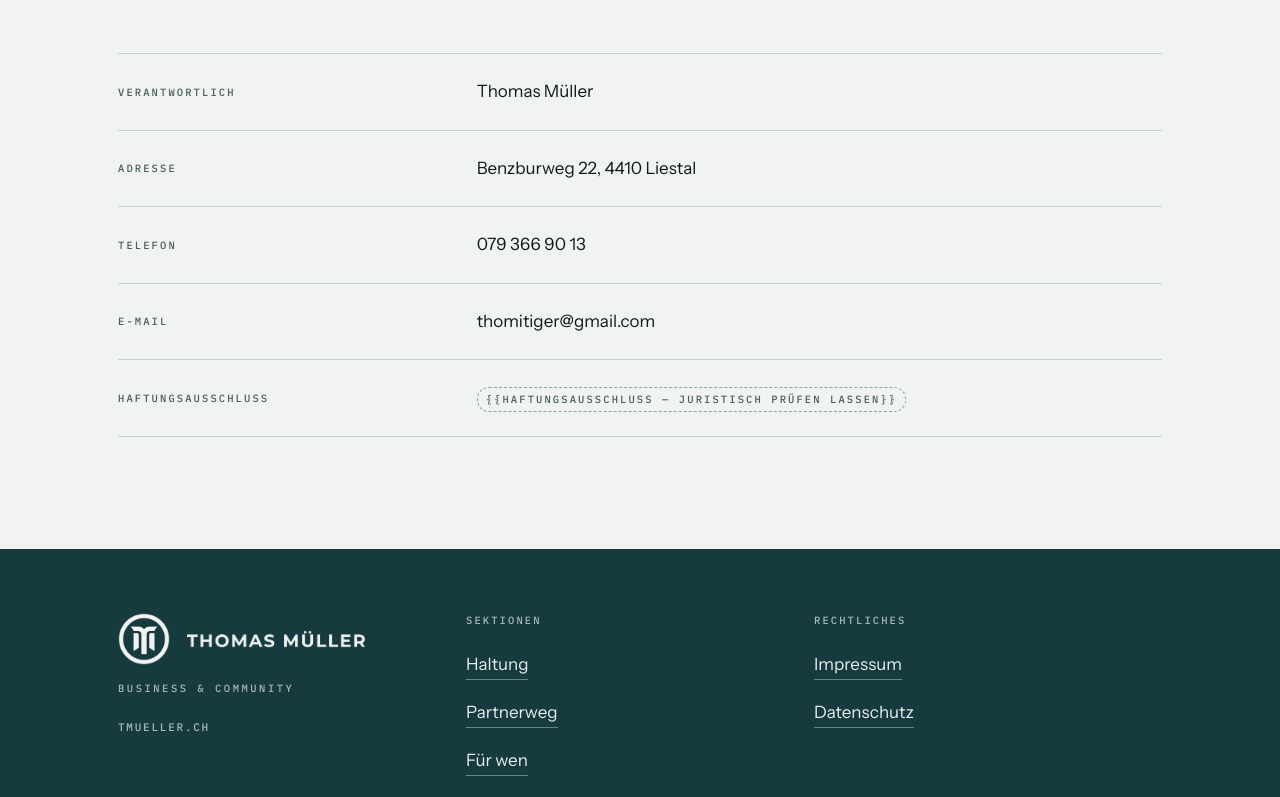
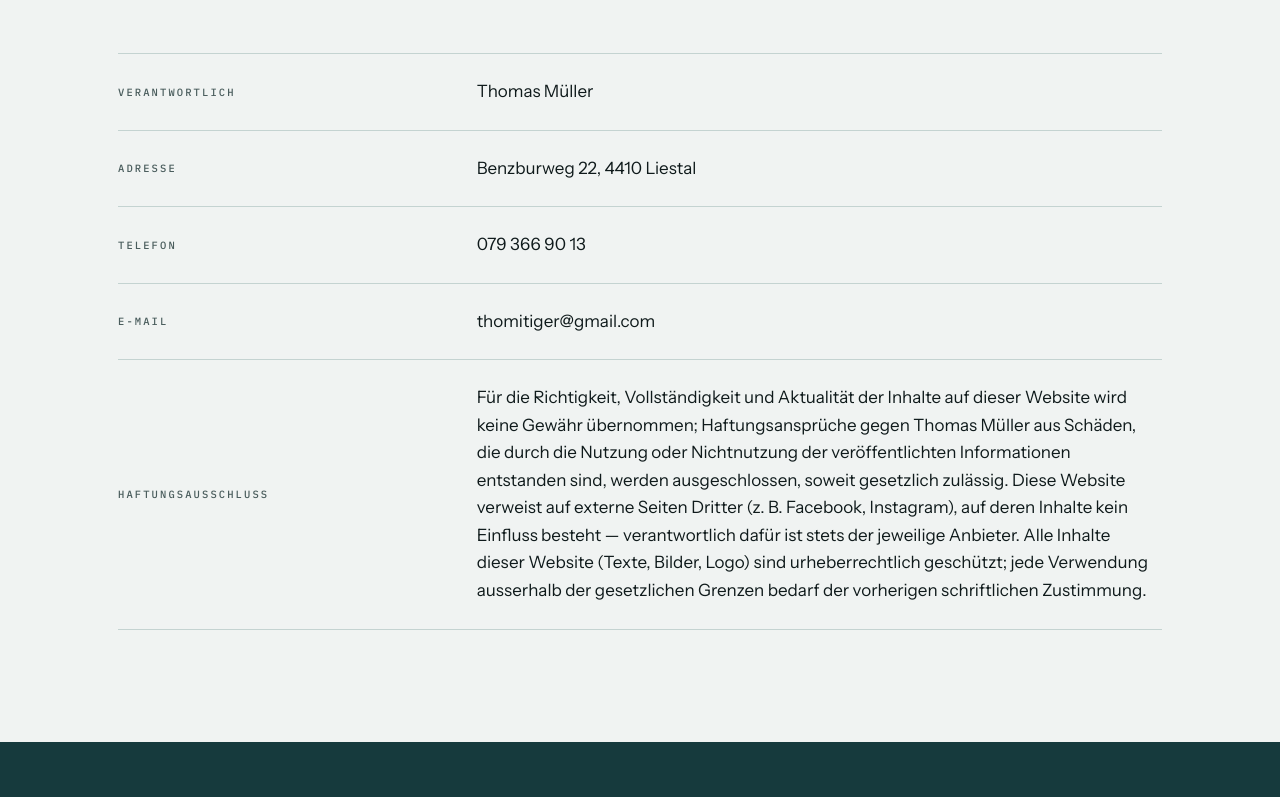
Before and after one commit to Thomitiger/thomas-mueller, a Next.js app: page /impressum in a window 1280 px wide. Shown: the part 374-1171 px from the top of the page. Built offline with nearby package versions, Linux system fonts and the light colour scheme.

Commit message:
Add standard liability disclaimer to Impressum
Covers content accuracy, external links (Facebook/Instagram), and
copyright — standard Swiss boilerplate. No text placeholders remain
on Impressum or Datenschutz; only the footer disclaimer review note
is still open.

```diff
--- a/content/site.ts
+++ b/content/site.ts
@@ -1,5 +1,5 @@
 /**
- * Zentrale Inhaltsdatei — Version 3.6 (09.09.2026).
+ * Zentrale Inhaltsdatei — Version 3.7 (09.09.2026).
  *
  * ALLE sichtbaren Texte der Seite stehen hier. In den Komponenten steht kein
  * Fliesstext. Wer Inhalte ändern will, ändert nur diese Datei.
@@ -387,7 +387,11 @@ export const site = {
       { term: 'Adresse', value: 'Benzburweg 22, 4410 Liestal' },
       { term: 'Telefon', value: '079 366 90 13' },
       { term: 'E-Mail', value: 'thomitiger@gmail.com' },
-      { term: 'Haftungsausschluss', value: '{{HAFTUNGSAUSSCHLUSS — juristisch prüfen lassen}}' },
+      {
+        term: 'Haftungsausschluss',
+        value:
+          'Für die Richtigkeit, Vollständigkeit und Aktualität der Inhalte auf dieser Website wird keine Gewähr übernommen; Haftungsansprüche gegen Thomas Müller aus Schäden, die durch die Nutzung oder Nichtnutzung der veröffentlichten Informationen entstanden sind, werden ausgeschlossen, soweit gesetzlich zulässig. Diese Website verweist auf externe Seiten Dritter (z. B. Facebook, Instagram), auf deren Inhalte kein Einfluss besteht — verantwortlich dafür ist stets der jeweilige Anbieter. Alle Inhalte dieser Website (Texte, Bilder, Logo) sind urheberrechtlich geschützt; jede Verwendung ausserhalb der gesetzlichen Grenzen bedarf der vorherigen schriftlichen Zustimmung.',
+      },
     ] satisfies Fact[],
   },
 
```
Also changed, not shown: 1 other file (tests, documents, lock files or other folders).
